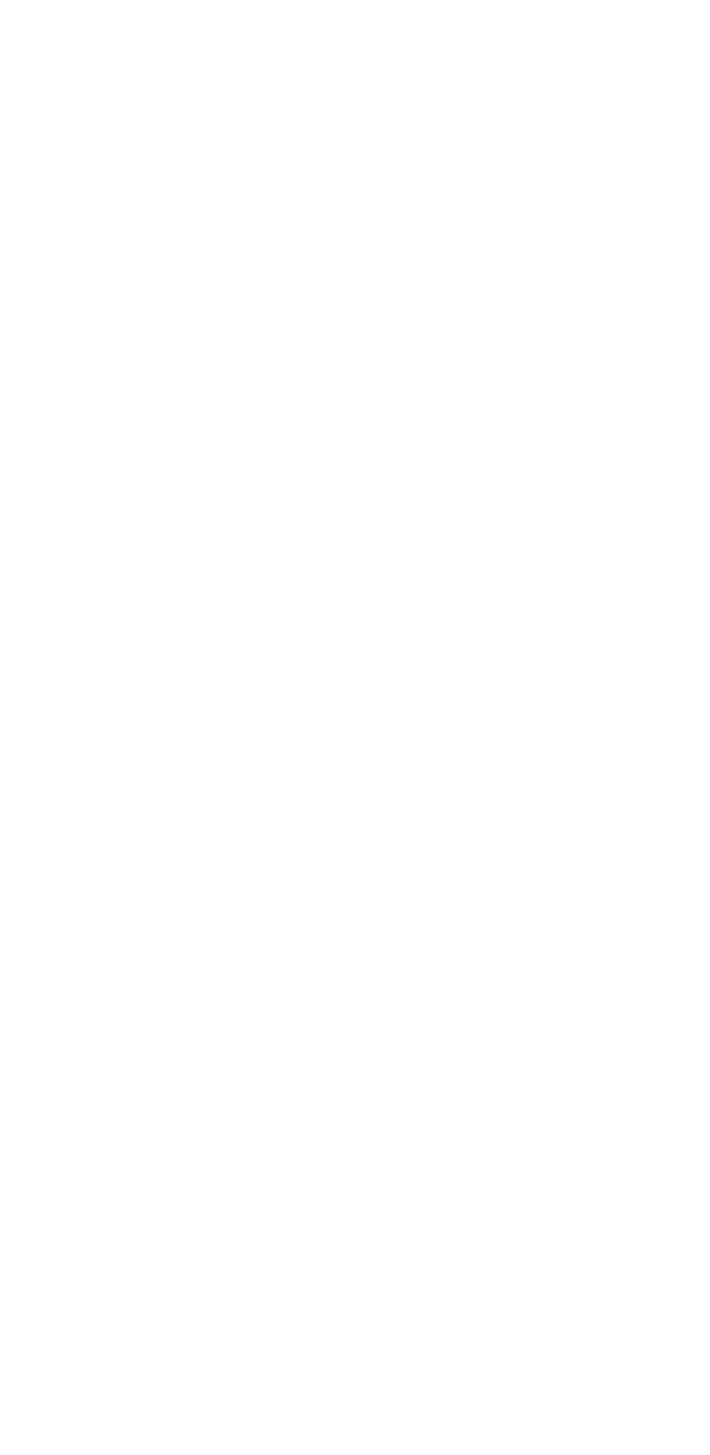
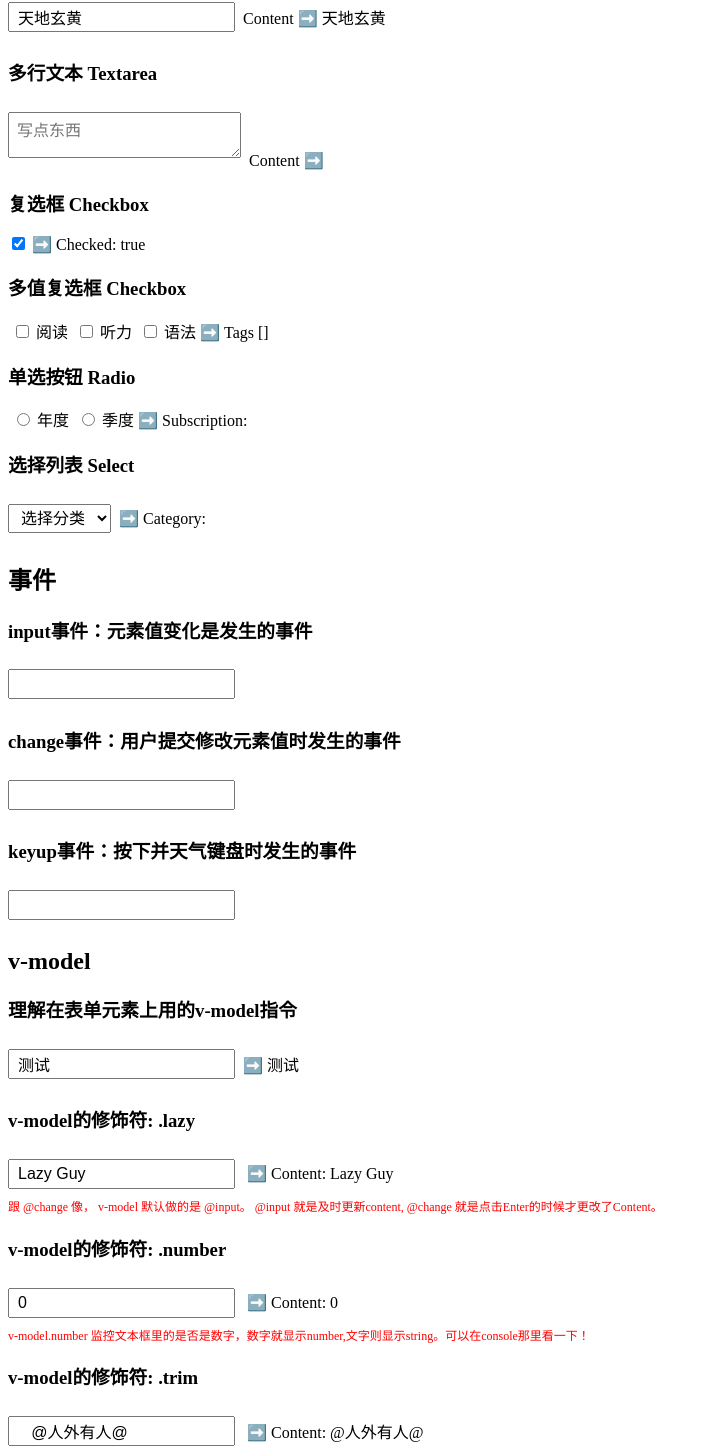
Before and after one commit to aptx4869nsk/ninghao-vue, a Vue app: page / in a window 1280 px wide. Shown: the part 127-1582 px from the top of the page, without its empty margins (0-710 px from the left). Before the commit the page ends 800 px from the top, so only its background shows below. Built offline with nearby package versions, Linux system fonts and the light colour scheme.

Commit message:
表单元素

```diff
--- a/src/app/app.vue
+++ b/src/app/app.vue
@@ -1,13 +1,160 @@
 <template>
-  <h3>{{ name }}</h3>
+  <h2>{{ header_1 }}</h2>
+  <h3>{{ title_1 }}</h3>
+  <input type="text" v-model="textContent" />
+  <span>Content ➡️ {{ textContent }}</span>
+  <h3>{{ title_2 }}</h3>
+  <textarea v-model="textAreaContent" placeholder="写点东西"></textarea>
+  <span>Content ➡️ {{ textAreaContent }}</span>
+  <h3>{{ title_3 }}</h3>
+  <input id="checked" type="checkbox" v-model="checked" />
+  <label for="checked">➡️ Checked: {{ checked }}</label>
+  <h3>{{ title_4 }}</h3>
+  <label for="tag-1">
+    <input type="checkbox" id="tag-1" value="阅读" v-model="tags" />
+    阅读
+  </label>
+  <label for="tag-2">
+    <input type="checkbox" id="tag-2" value="听力" v-model="tags" />
+    听力
+  </label>
+  <label for="tag-3">
+    <input type="checkbox" id="tag-3" value="语法" v-model="tags" />
+    语法
+  </label>
+  <span> ➡️ Tags {{ tags }}</span>
+  <h3>{{ title_5 }}</h3>
+  <label for="subscription-annual">
+    <input
+      type="radio"
+      id="subscription-annual"
+      value="annual"
+      v-model="subscription"
+    />
+    年度
+  </label>
+  <label for="subscription-quarterly">
+    <input
+      type="radio"
+      id="subscription-quarterly"
+      value="quarterly"
+      v-model="subscription"
+    />
+    季度
+  </label>
+  <span> ➡️ Subscription: {{ subscription }}</span>
+  <h3>{{ title_6 }}</h3>
+  <select v-model="category">
+    <option value="">选择分类</option>
+    <option value="development">应用开发</option>
+    <option value="game">游戏开发</option>
+  </select>
+  <span>➡️ Category: {{ category }}</span>
+
+  <h2>{{ header_2 }}</h2>
+  <h3>{{ title_7 }}</h3>
+  <input type="text" @input="onInputContent" />
+  <h3>{{ title_8 }}</h3>
+  <input type="text" @change="onChangeContent" />
+  <h3>{{ title_9 }}</h3>
+  <input type="text" @keyup.enter="onKeyupInput" />
+
+  <h2>{{ header_3 }}</h2>
+  <h3>{{ title_10 }}</h3>
+  <input type="text" :value="content" @input="content = $event.target.value" />
+  <span>➡️ {{ content }}</span>
+  <h3>{{ title_11 }}</h3>
+  <input type="text" v-model.lazy="contentLazy" />
+  <span> ➡️ Content: {{ contentLazy }}</span>
+  <br />
+  <span style="color: red; font-size: 12px;"
+    >跟 @change 像， v-model 默认做的是 @input。 @input 就是及时更新content,
+    @change 就是点击Enter的时候才更改了Content。</span
+  >
+  <h3>{{ title_12 }}</h3>
+  <input
+    type="text"
+    v-model.number="contentNumber"
+    @change="onChangeContentNumber"
+  />
+  <span> ➡️ Content: {{ contentNumber }}</span>
+  <br />
+  <span style="color: red; font-size: 12px;">
+    v-model.number
+    监控文本框里的是否是数字，数字就显示number,文字则显示string。可以在console那里看一下！
+  </span>
+  <h3>{{ title_13 }}</h3>
+  <input type="text" v-model.trim="contentTrim" @change="onChangeContentTrim" />
+  <span> ➡️ Content: {{ contentTrim }}</span>
+  <br />
+  <span style="color: red; font-size: 12px;">
+    在 v-model 上使用 trim 这个修饰符可以去掉数据前后多余的空白
+  </span>
 </template>
 
 <script>
 export default {
   data() {
     return {
-      name: 'Hello World',
+      header_1: '变淡元素',
+      title_1: '文本框 Text',
+      textContent: '天地玄黄',
+      title_2: '多行文本 Textarea',
+      textAreaContent: '',
+      title_3: '复选框 Checkbox',
+      checked: true,
+      title_4: '多值复选框 Checkbox',
+      tags: [],
+      title_5: '单选按钮 Radio',
+      subscription: '',
+      title_6: '选择列表 Select',
+      category: '',
+      header_2: '事件',
+      title_7: 'input事件：元素值变化是发生的事件',
+      title_8: 'change事件：用户提交修改元素值时发生的事件',
+      title_9: 'keyup事件：按下并天气键盘时发生的事件',
+      header_3: 'v-model',
+      title_10: '理解在表单元素上用的v-model指令',
+      content: '测试',
+      title_11: 'v-model的修饰符: .lazy',
+      contentLazy: 'Lazy Guy',
+      title_12: 'v-model的修饰符: .number',
+      contentNumber: 0,
+      title_13: 'v-model的修饰符: .trim',
+      contentTrim: '   @人外有人@  ',
     };
+  },
+
+  created() {
+    console.log(
+      'content 数据的类型（组件创建时 created)：',
+      typeof this.contentNumber,
+    );
+  },
+
+  methods: {
+    onInputContent(event) {
+      console.log(event);
+    },
+    onChangeContent(event) {
+      console.log(event.target.value);
+    },
+    onKeyupInput() {
+      // you can directly use @keyup.enter in input tag 😃
+      // if (event.key == 'Enter') {
+      //   console.log('回车!');
+      // }
+      console.log('回车！');
+    },
+    onChangeContentNumber() {
+      console.log(
+        'content 数据的类型（元素变化后 @change)：',
+        typeof this.contentNumber,
+      );
+    },
+    onChangeContentTrim() {
+      console.log(this.contentTrim, this.contentTrim.length);
+    },
   },
 };
 </script>
```
Also changed, not shown: src/app/styles/app.css (+5 -5 lines).
